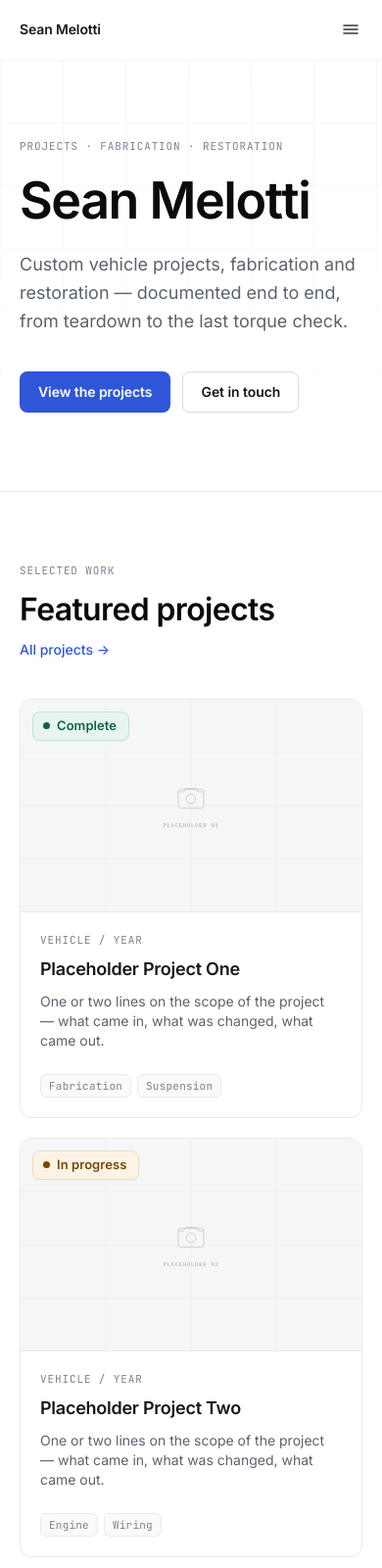
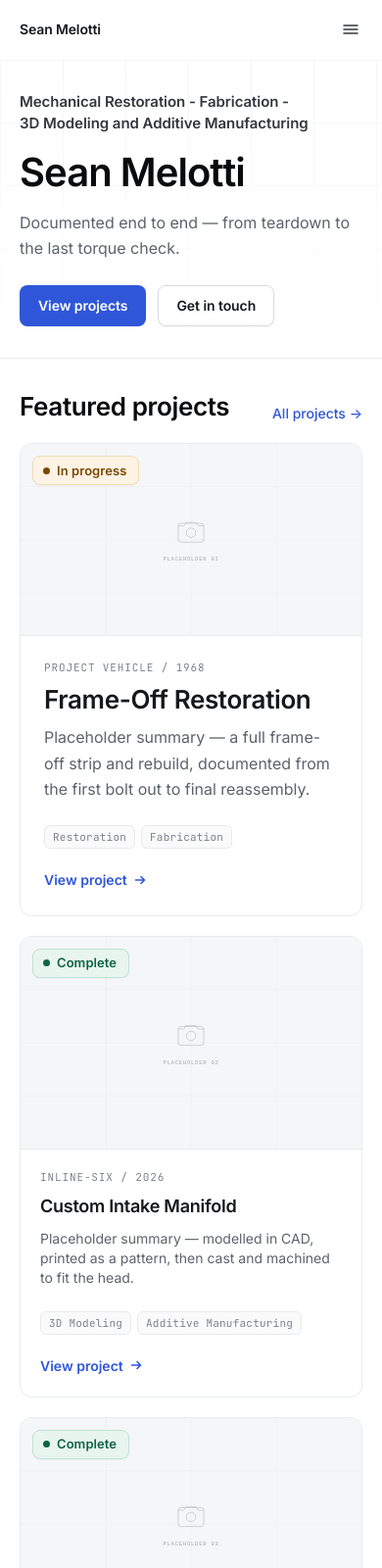
Before and after one commit to Melosea/seanmelotti-portfolio, an Astro site: page / in a window 390 px wide. Shown: the top 1600 px of the page at 98% size. Built offline with nearby package versions, Linux system fonts and the light colour scheme; Astro itself is replaced by a stand-in of ours.

Commit message:
Lead the homepage with the featured projects, not the hero
Sean: "make the featured projects a little more front and center ... so as soon
as you come on the page you want to interact with them."

The hero was 20-32 units of vertical padding with a four-line paragraph; the
first card started 587px down a 568px-tall phone viewport — entirely below the
fold. The hero is now compact (the positioning statement carries the message,
so the paragraph is one line) and the grid starts right after it. Measured on
the built site: 215px of the lead card visible at 375x667, 274px at 1440x800,
554px at 1920x1080, 66px at 320x568.

The grid itself is weighted: a 7-column lead card with a larger cover whose
image fills the column height, and the other two stacked beside it. All three
are links with a visible "View project" row.

The eyebrow above the name is Sean's positioning statement verbatim, in Inter
rather than the mono micro-label — 19px on desktop, never below 15px at 320px,
11.9:1 contrast. Non-breaking spaces before each separator keep a hyphen from
orphaning at the start of a wrapped line.

```diff
--- a/src/pages/index.astro
+++ b/src/pages/index.astro
@@ -1,48 +1,45 @@
 ---
+import { getCollection } from 'astro:content';
 import BaseLayout from '../layouts/BaseLayout.astro';
 import ProjectCard from '../components/ProjectCard.astro';
 import { SITE } from '../consts';
 
 /**
- * Placeholder featured projects. Phase 2 replaces this array with a query against
- * the `projects` content collection and real cover photos from Sean's Drive folder.
+ * Sean's positioning statement, verbatim. Non-breaking spaces glue each
+ * separator to the word before it so a stray hyphen never starts a line when
+ * the statement wraps on a narrow screen.
  */
-const featured = [
-  {
-    title: 'Placeholder Project One',
-    vehicle: 'Vehicle / Year',
-    summary:
-      'One or two lines on the scope of the project — what came in, what was changed, what came out.',
-    image: '/placeholders/project-01.svg',
-    imageAlt: 'Placeholder image for the first featured project',
-    tags: ['Fabrication', 'Suspension'],
-    status: 'complete' as const,
-  },
-  {
-    title: 'Placeholder Project Two',
-    vehicle: 'Vehicle / Year',
-    summary:
-      'One or two lines on the scope of the project — what came in, what was changed, what came out.',
-    image: '/placeholders/project-02.svg',
-    imageAlt: 'Placeholder image for the second featured project',
-    tags: ['Engine', 'Wiring'],
-    status: 'in-progress' as const,
-  },
-  {
-    title: 'Placeholder Project Three',
-    vehicle: 'Vehicle / Year',
-    summary:
-      'One or two lines on the scope of the project — what came in, what was changed, what came out.',
-    image: '/placeholders/project-03.svg',
-    imageAlt: 'Placeholder image for the third featured project',
-    tags: ['Restoration', 'Paint'],
-    status: 'complete' as const,
-  },
-];
+const POSITIONING =
+  'Mechanical Restoration - Fabrication - 3D Modeling and Additive Manufacturing';
+
+/**
+ * The homepage shows the `featured` subset only — /projects is the full
+ * archive. Newest first, capped at three so the grid layout holds.
+ */
+const featured = (
+  await getCollection('projects', ({ data }) => data.featured && !data.draft)
+)
+  .sort((a, b) => b.data.date.valueOf() - a.data.date.valueOf())
+  .slice(0, 3);
+
+const [lead, ...rest] = featured;
+
+const cardProps = (project: (typeof featured)[number]) => ({
+  title: project.data.title,
+  summary: project.data.summary,
+  image: project.data.coverImage,
+  imageAlt:
+    project.data.coverImageAlt ??
+    `Cover photo for ${project.data.title} (${project.data.vehicle})`,
+  tags: project.data.tags,
+  vehicle: project.data.vehicle,
+  status: project.data.status,
+  href: `/projects/${project.id}`,
+});
 ---
 
 <BaseLayout title={SITE.name} description={SITE.description}>
-  <!-- Hero -->
+  <!-- Hero — deliberately compact so the project grid reaches the first viewport. -->
   <section class="relative overflow-hidden border-b border-line">
     <div class="grid-hairline absolute inset-0 opacity-70" aria-hidden="true"></div>
     <div
@@ -51,58 +48,75 @@ const featured = [
     >
     </div>
 
-    <div class="container-page relative py-20 md:py-28 lg:py-32">
-      <p class="eyebrow">Projects &middot; Fabrication &middot; Restoration</p>
+    <div class="container-page relative py-8 md:py-14">
+      <p class="hero-eyebrow">{POSITIONING}</p>
 
-      <h1 class="mt-5 max-w-3xl text-5xl text-ink-950 md:text-6xl">Sean Melotti</h1>
+      <h1 class="mt-4 max-w-3xl text-4xl text-ink-950 md:text-5xl">Sean Melotti</h1>
 
-      <!-- Placeholder positioning statement — Sean replaces this copy. -->
-      <p class="mt-6 max-w-xl text-lg text-ink-500 md:text-xl">
-        Custom vehicle projects, fabrication and restoration — documented end to end, from
-        teardown to the last torque check.
+      <p class="mt-4 max-w-xl text-base text-ink-500 md:text-lg">
+        Documented end to end — from teardown to the last torque check.
       </p>
 
-      <div class="mt-9 flex flex-wrap items-center gap-3">
-        <a href="/projects" class="btn btn-primary">View the projects</a>
+      <div class="mt-6 flex flex-wrap items-center gap-3">
+        <a href="/projects" class="btn btn-primary">View projects</a>
         <a href="/contact" class="btn btn-secondary">Get in touch</a>
       </div>
     </div>
   </section>
 
-  <!-- Featured projects -->
-  <section class="section" aria-labelledby="featured-projects">
+  <!-- Featured projects — the primary thing to interact with on this page. -->
+  <section class="pt-8 pb-14 md:pt-12 md:pb-20" aria-labelledby="featured-projects">
     <div class="container-page">
-      <div class="flex flex-col gap-3 sm:flex-row sm:items-end sm:justify-between sm:gap-4">
-        <div>
-          <p class="eyebrow">Selected work</p>
-          <h2 id="featured-projects" class="mt-3 text-3xl text-ink-950">Featured projects</h2>
-        </div>
+      <div class="flex flex-wrap items-end justify-between gap-x-4 gap-y-2">
+        <h2 id="featured-projects" class="text-2xl text-ink-950 md:text-3xl">
+          Featured projects
+        </h2>
         <a href="/projects" class="link-accent text-sm">All projects &rarr;</a>
       </div>
 
-      <ul class="mt-10 grid grid-cols-1 gap-5 sm:grid-cols-2 lg:grid-cols-3">
-        {
-          featured.map((project) => (
-            <li class="flex">
-              <ProjectCard {...project} />
+      {
+        lead && (
+          <ul class="mt-5 grid grid-cols-1 gap-5 md:mt-6 lg:grid-cols-12">
+            <li class="flex lg:col-span-7">
+              <ProjectCard {...cardProps(lead)} prominent eager />
             </li>
-          ))
-        }
-      </ul>
+            {rest.length > 0 && (
+              <li class="lg:col-span-5">
+                <ul class="grid grid-cols-1 gap-5 sm:grid-cols-2 lg:h-full lg:grid-cols-1">
+                  {rest.map((project) => (
+                    <li class="flex">
+                      <ProjectCard {...cardProps(project)} eager />
+                    </li>
+                  ))}
+                </ul>
+              </li>
+            )}
+          </ul>
+        )
+      }
     </div>
   </section>
 
-  <!-- Closing CTA -->
+  <!-- Closing CTA — one warm contact bubble, nothing else. -->
   <section class="border-t border-line bg-surface">
-    <div class="container-page py-16 md:py-20">
-      <div class="flex flex-col items-start gap-6 md:flex-row md:items-center md:justify-between">
-        <div>
-          <h2 class="text-2xl text-ink-950">Got a project in mind?</h2>
-          <p class="mt-2 max-w-md text-ink-500">
-            Tell me what you're working on and where it's stuck.
-          </p>
-        </div>
-        <a href="/contact" class="btn btn-primary">Start a conversation</a>
+    <div class="container-page py-14 md:py-16">
+      <div class="flex flex-col items-center gap-5 text-center">
+        <a href="/contact" class="cta-bubble">
+          Let&rsquo;s have a conversation
+          <svg
+            class="h-4 w-4"
+            viewBox="0 0 16 16"
+            fill="none"
+            stroke="currentColor"
+            stroke-width="1.6"
+            stroke-linecap="round"
+            stroke-linejoin="round"
+            aria-hidden="true"
+          >
+            <path d="M3 8h9.5M9 4.5 12.5 8 9 11.5"></path>
+          </svg>
+        </a>
+        <p class="text-sm text-ink-400">Email or phone — both go straight to me.</p>
       </div>
     </div>
   </section>
```
